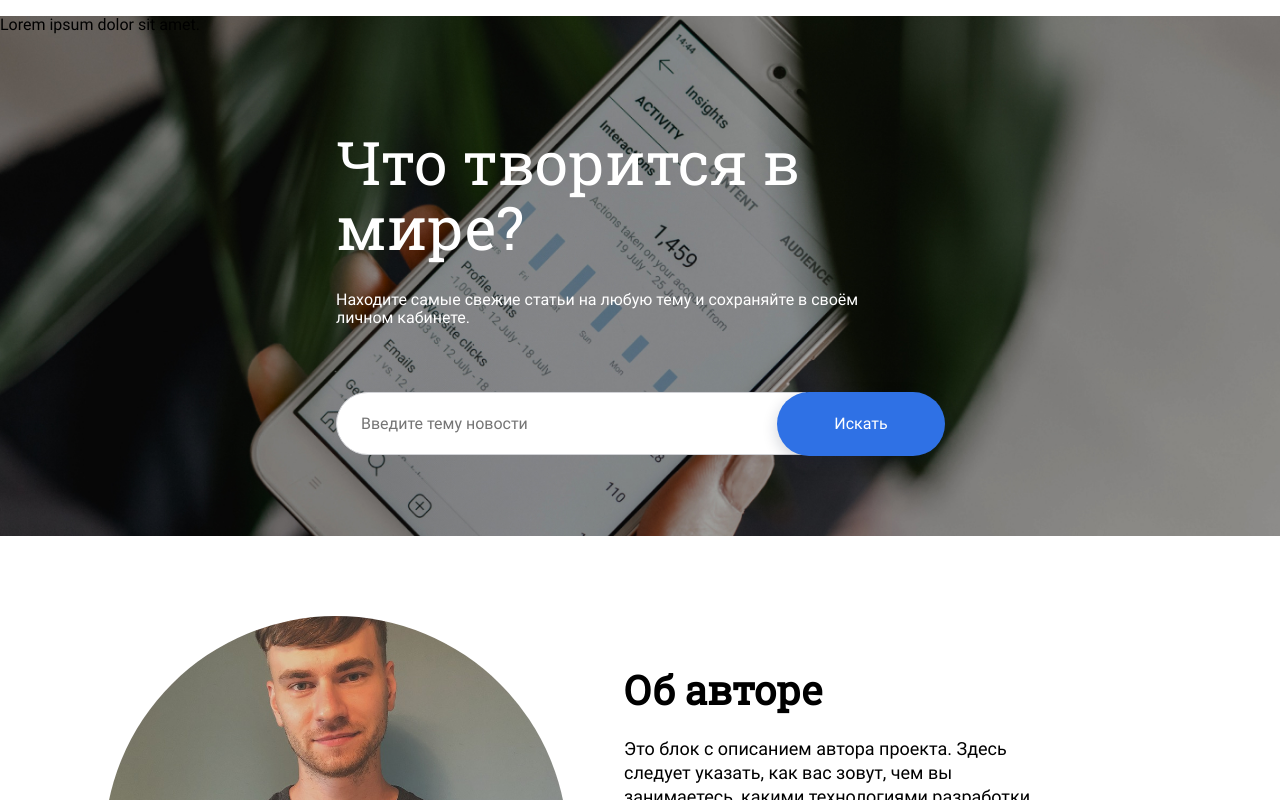
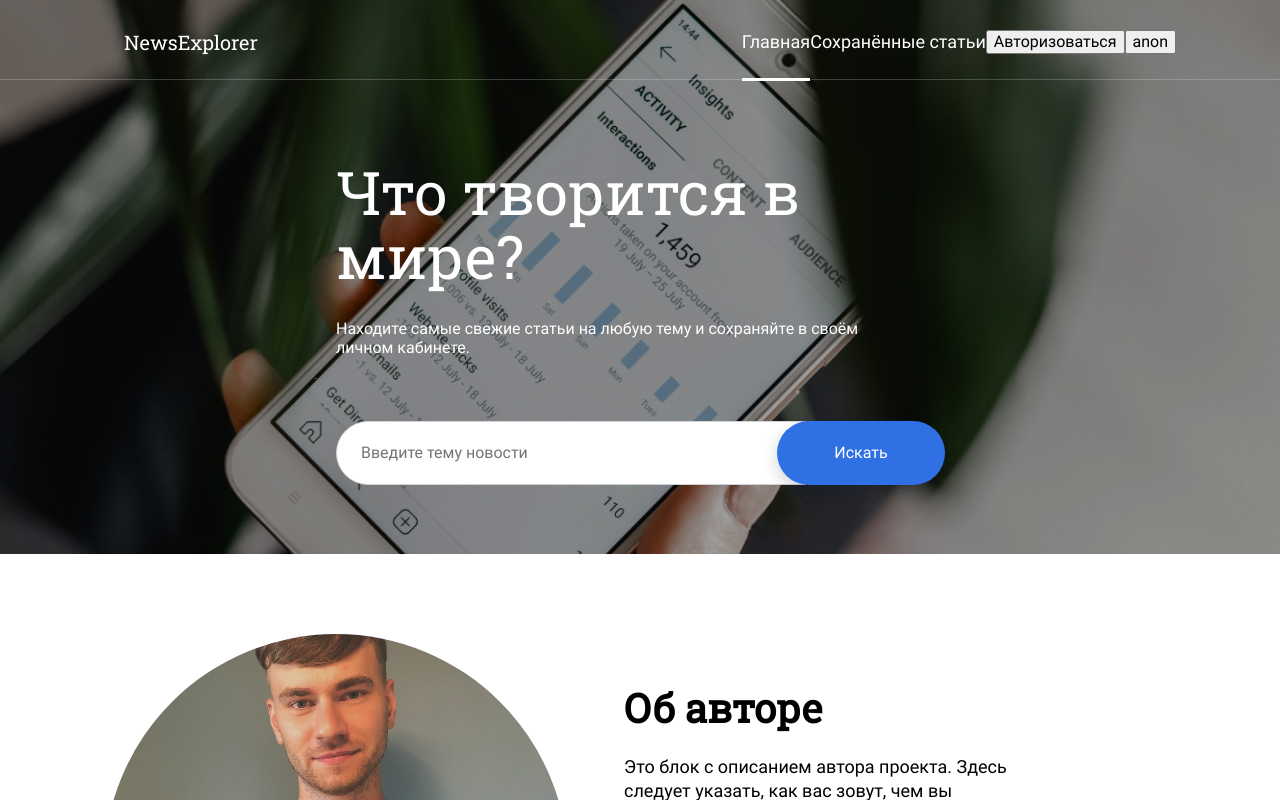
Before and after one commit to stvdent47/news-explorer-frontend, a React (Create React App) app: page / in a window 1280 px wide. Shown: the top 800 px of the page. Built offline with nearby package versions, Linux system fonts and the light colour scheme.

Commit message:
header in progress

```diff
--- a/src/components/Footer/Footer.css
+++ b/src/components/Footer/Footer.css
@@ -28,7 +28,7 @@
   display: flex;
   flex-direction: row;
   justify-content: space-between;
-  list-style-type: none;
+  list-style: none;
   width: 100%;
 }
 
--- /dev/null
+++ b/src/components/Header/Header.css
@@ -0,0 +1,17 @@
+.header {
+  max-height: 80px;
+  height: 100%;
+  display: flex;
+  flex-direction: row;
+  justify-content: space-between;
+  box-shadow: inset 0px -1px 0px rgba(255, 255, 255, 0.2);
+}
+
+.header__heading {
+  font-family: 'Roboto Slab', 'Arial', sans-serif;
+  font-size: 20px;
+  line-height: 120%;
+  color: #fff;
+  margin: 0;
+  padding: 30px 0 26px 124px;
+}
--- a/src/components/Header/Header.jsx
+++ b/src/components/Header/Header.jsx
@@ -1,10 +1,11 @@
 import React from 'react';
 import Navbar from '../Navbar/Navbar.jsx';
+import './Header.css';
 
 const Header = () => {
   return (
-    <header>
-      <p>Lorem ipsum dolor sit amet.</p>
+    <header className='header'>
+      <p className='header__heading'>NewsExplorer</p>
       <Navbar />
     </header>
   );
--- /dev/null
+++ b/src/components/Navbar/Navbar.css
@@ -0,0 +1,24 @@
+.navbar {
+
+}
+
+.navbar-list {
+  display: flex;
+  flex-direction: row;
+  list-style: none;
+  margin: 0;
+  padding: 30px 104px 0 0;
+}
+
+.navbar-list__text-link {
+  font-size: 18px;
+  line-height: 133%;
+  color: #fff;
+  text-decoration: none;
+}
+
+.navbar-list__text-link_active {
+  margin: 0;
+  padding: 30px 0 26px;
+  border-bottom: 3px solid #fff;
+}
--- a/src/components/Navbar/Navbar.jsx
+++ b/src/components/Navbar/Navbar.jsx
@@ -1,10 +1,31 @@
-import React from 'react'
+import React from 'react';
+import { NavLink } from 'react-router-dom';
 
-const Navbar = () => {
+import './Navbar.css';
+
+const Navbar = (props) => {
   return (
-    <nav>
+    <nav className='navbar'>
+      <ul className='navbar-list'>
+        <li className='navbar-list__item'>
+          <NavLink exact to='/' className='navbar-list__text-link' activeClassName='navbar-list__text-link_active'>
+            Главная
+          </NavLink>
+        </li>
+        <li className='navbar-list__item'>
+          <NavLink to='/saved-news' className='navbar-list__text-link' activeClassName='navbar-list__text-link_active'>
+            Сохранённые статьи
+          </NavLink>
+        </li>
+        <li className='navbar-list__item'>
+          <button>Авторизоваться</button>
+        </li>
+        <li className='navbar-list__item'>
+          <button>anon</button>
+        </li>
+      </ul>
     </nav>
-  )
-}
+  );
+};
 
 export default Navbar;
```
Also changed, not shown: 1 other file (tests, documents, lock files or other folders).
